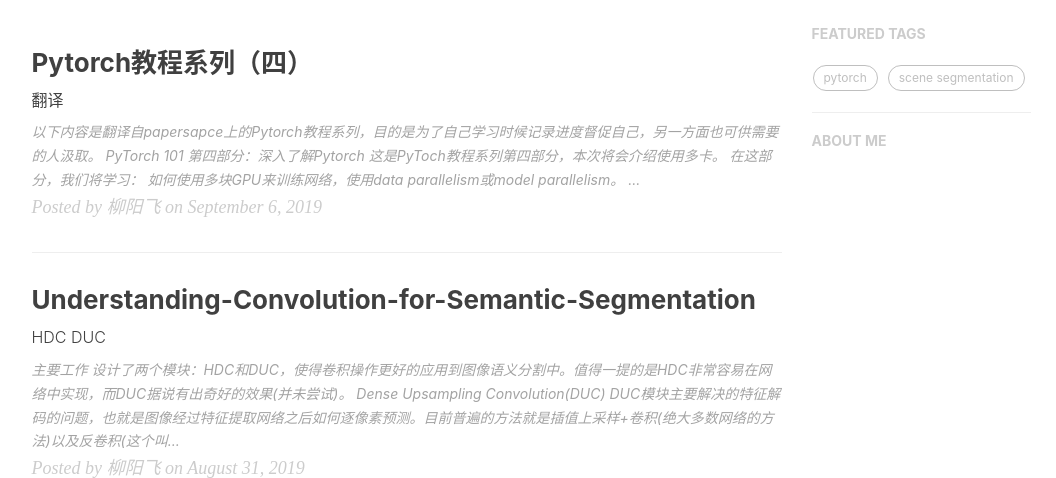
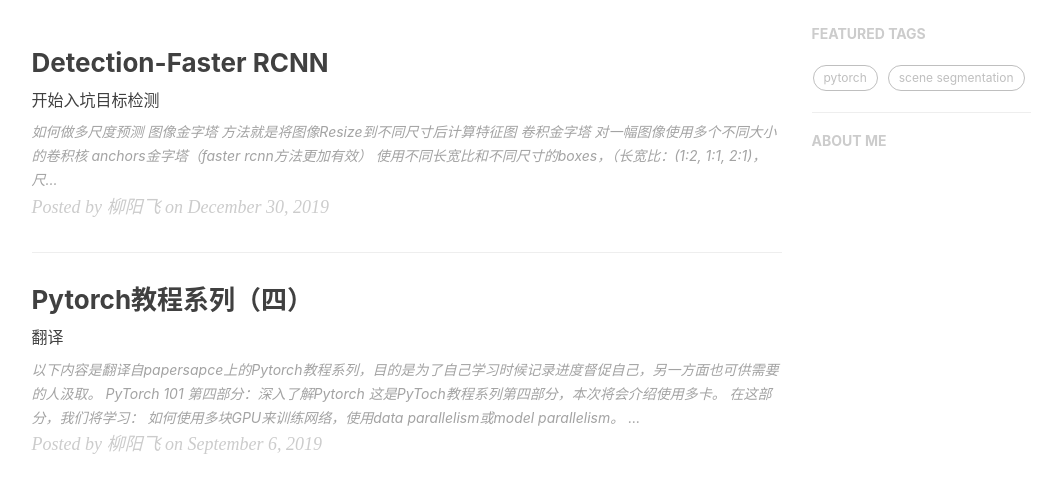
Before and after one commit to YangfeiLiu/YangfeiLiu.github.io, a Jekyll site: the page built from index.html, in a window 1280 px wide and 900 px high, cut to the strip 422-900 px from the top of the window. Shown: the whole strip, without its empty margins (136-1192 px from the left). Built offline with Jekyll 4.4.1, drawn with Linux system fonts in a browser that asks for light colours; nearby versions of some CDN libraries; formulas are drawn with MathJax 3; the list of posts is cut into pages by our own code; comment, search, counter and statistics services are not loaded; some of the changed text lies outside the part shown.

Commit message:
Update 2019-12-30-Detection-Faster-RCNN.md

```diff
--- a/_posts/2019-12-30-Detection-Faster-RCNN.md
+++ b/_posts/2019-12-30-Detection-Faster-RCNN.md
@@ -2,7 +2,7 @@
 layout:     post
 title:      "Detection-Faster RCNN"
 subtitle:   "开始入坑目标检测"
-date:       2019-07-17
+date:       2019-12-30
 author:     "柳阳飞"
 tags:
         - Detection
```
